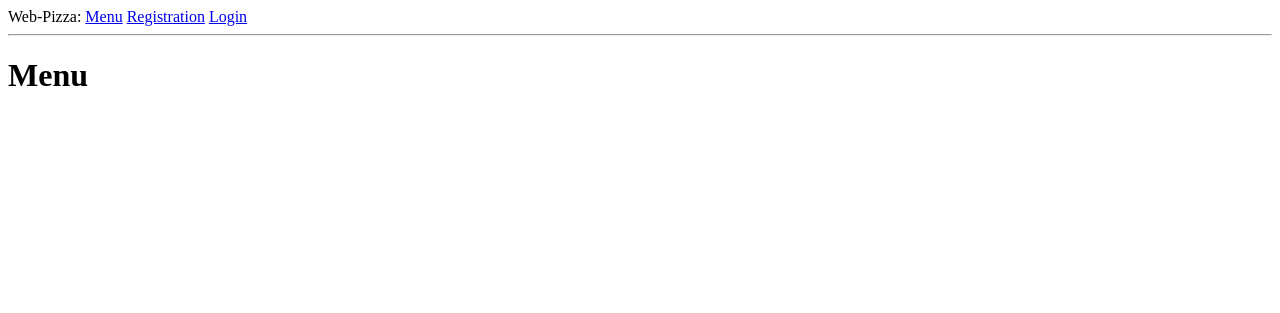
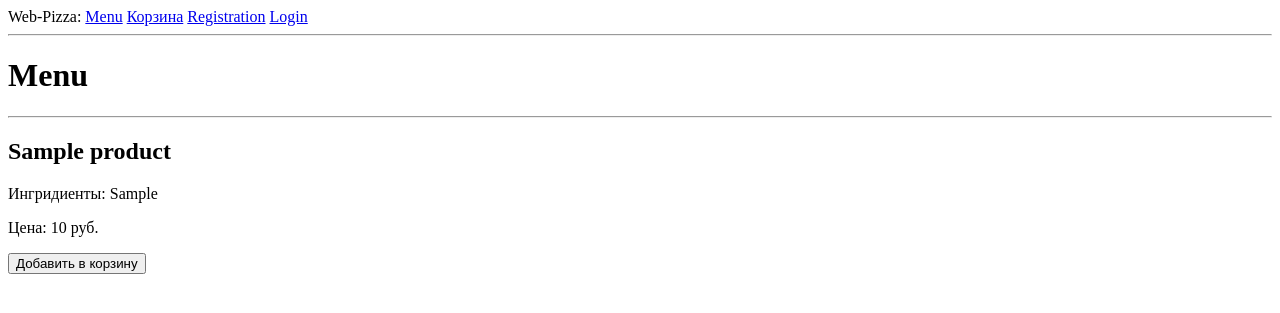
Before and after one commit to HGRaicer/web-pizza, a Flask app: page / in a window 1280 px wide. Shown: the top 313 px of the page. Run offline with Flask 3, Linux system fonts and the light colour scheme; tables that the repository leaves empty hold one stand-in row (values such as "Sample post").

Commit message:
Errors related to login and registration have been fixed: imports of the necessary libraries have been added, the length of the password string has been redefined, the password check is written correctly. Added a page with me and the cart. The logic for interacting with me and the cart has been written: adding a product to the cart.

```diff
--- a/cods/app/forms.py
+++ b/cods/app/forms.py
@@ -2,6 +2,9 @@ from flask_wtf import FlaskForm
 from wtforms import StringField, PasswordField, BooleanField, SubmitField
 from wtforms.validators import DataRequired, ValidationError
 import re
+import sqlalchemy as sa
+from app import db
+from app.models import User
 
 
 class Form(FlaskForm):
@@ -34,7 +37,7 @@ class RegistrationForm(Form):
             r"^[a-zA-Z0-9_.+-]+@[a-zA-Z0-9-]+\.[a-zA-Z0-9-.]+$", field.data
         ):
             raise ValidationError("Unvailde email")
-        user = db.session.scalar(sa.select(User).where(User.email == email.data))
+        user = db.session.scalar(sa.select(User).where(User.email == field.data))
         if user is not None:
             raise ValidationError("Please use a different email address.")
 
--- a/cods/app/models.py
+++ b/cods/app/models.py
@@ -12,7 +12,7 @@ class User(UserMixin, db.Model):
     name: so.Mapped[str] = so.mapped_column(sa.String(100))
     email: so.Mapped[str] = so.mapped_column(sa.String(100), unique=True)
     phone: so.Mapped[str] = so.mapped_column(sa.String(15), unique=True)
-    password: so.Mapped[str] = so.mapped_column(sa.String(150))
+    password: so.Mapped[str] = so.mapped_column(sa.String(300))
     last5_order: so.Mapped[str] = so.mapped_column(sa.String(100))
 
     posts: so.WriteOnlyMapped["Order"] = so.relationship(back_populates="author")
@@ -21,7 +21,7 @@ class User(UserMixin, db.Model):
         self.password = generate_password_hash(password)
 
     def check_password(self, password):
-        return check_password_hash(self.password_hash, password)
+        return check_password_hash(self.password, password)
 
 
 class Admin(UserMixin, db.Model):
@@ -35,7 +35,7 @@ class Admin(UserMixin, db.Model):
         self.password = generate_password_hash(password)
 
     def check_password(self, password):
-        return check_password_hash(self.password_hash, password)
+        return check_password_hash(self.password, password)
 
 
 class Products(db.Model):
--- a/cods/app/templates/base.html
+++ b/cods/app/templates/base.html
@@ -11,6 +11,7 @@
         <div>
             Web-Pizza:
             <a href="{{ url_for('menu') }}">Menu</a>
+            <a href="{{ url_for('cart') }}">Корзина</a>
             {% if current_user.is_anonymous %}
             <a href="{{ url_for('registration') }}">Registration</a>
             <a href="{{ url_for('login') }}">Login</a>
--- a/cods/app/templates/menu.html
+++ b/cods/app/templates/menu.html
@@ -2,4 +2,16 @@
 
 {% block content %}
     <h1>Menu</h1>
+    <hr>
+    {% for product in products %}
+    <div>
+        <h2>{{ product.name }}</h2>
+        <p>Ингридиенты: {{ product.ingridients }}</p>
+        <p>Цена: {{ product.price }} руб.</p>
+        <form action="/add_to_cart" method="post">
+            <input type="hidden" name="product_id" value="{{ product.id }}">
+            <input type="submit" value="Добавить в корзину">
+        </form>
+    </div>
+    {% endfor %}
 {% endblock %}
--- a/cods/app/views.py
+++ b/cods/app/views.py
@@ -1,9 +1,12 @@
 from app import app, models
-from flask import request, Response, render_template, flash, redirect, url_for
+from flask import request, Response, render_template, flash, redirect, url_for, session
 import json
+import sqlalchemy as sa
+from app import db
 from http import HTTPStatus
 from app.forms import RegistrationForm, LoginForm
 from flask_login import logout_user, current_user, login_user
+from sqlalchemy import func
 
 
 @app.route("/registration", methods=["GET", "POST"])
@@ -17,6 +20,7 @@ def registration():
                 name=form.name.data, email=form.email.data, phone=form.phone.data
             )
             user.hash_password(form.password.data)
+            user.last5_order = ''
             db.session.add(user)
             db.session.commit()
             flash("Congratulations, you are now a registered user!")
@@ -27,25 +31,66 @@ def registration():
 @app.route("/login", methods=["GET", "POST"])
 def login():
     if current_user.is_authenticated:
-        return redirect(url_for('index'))
+        return redirect(url_for("menu"))
     form = LoginForm()
     if form.validate_on_submit():
         user = db.session.scalar(
-            sa.select(models.User).where(models.User.email == form.email.data))
+            sa.select(models.User).where(models.User.email == form.email.data)
+        )
         if user is None or not user.check_password(form.password.data):
-            flash('Invalid username or password')
-            return redirect(url_for('login'))
+            flash("Invalid username or password")
+            return redirect(url_for("login"))
         login_user(user, remember=form.remember_me.data)
-        return redirect(url_for('index'))
-        return redirect(url_for("login"))
+        return redirect(url_for("menu"))
     return render_template("login.html", title="Sign In", form=form)
 
 
-@app.route('/logout')
+@app.route("/logout")
 def logout():
     logout_user()
-    return redirect(url_for('index'))
+    return redirect(url_for("menu"))
 
-@app.route('/')
+
+@app.route("/")
 def menu():
-    return render_template('menu.html')
+    products = models.Products.query.all()
+    return render_template("menu.html", products=products)
+
+
+@app.route("/add_to_cart", methods=["POST"])
+def add_to_cart():
+    product_id = request.form["product_id"]
+    product = models.Products.query.get(product_id)
+    if "cart" not in session:
+        session["cart"] = {}
+    if product_id in session["cart"]:
+        session["cart"][
+            product_id
+        ] += 1  # Увеличиваем количество продукта, если он уже в корзине
+    else:
+        session["cart"][product_id] = 1
+    session.modified = True
+    return redirect(url_for("menu"))
+
+
+@app.route("/cart")
+def cart():
+    # Получаем словарь идентификаторов продуктов и их количеств в корзине
+    cart_items = session.get("cart", {})
+
+    # Получаем объекты пицц из базы данных
+    products_with_counts = models.Products.query.filter(
+        models.Products.id.in_(cart_items.keys())
+    ).all()
+    # Создаем словарь для хранения продуктов и их количества
+    products_dict = {}
+    total_cost = 0
+
+    # Подсчитываем количество каждого продукта и общую стоимость
+    for product in products_with_counts:
+        quantity = cart_items.get(str(product.id), 0)
+        products_dict[product.id] = {"product": product, "quantity": quantity}
+        total_cost += (
+            product.price * quantity
+        )  # Добавляем стоимость продукта в общую стоимость
+    return render_template("cart.html", products=products_dict, total_cost=total_cost)
```
Also changed, not shown: cods/app/templates/cart.html (added, +10 -0 lines).
